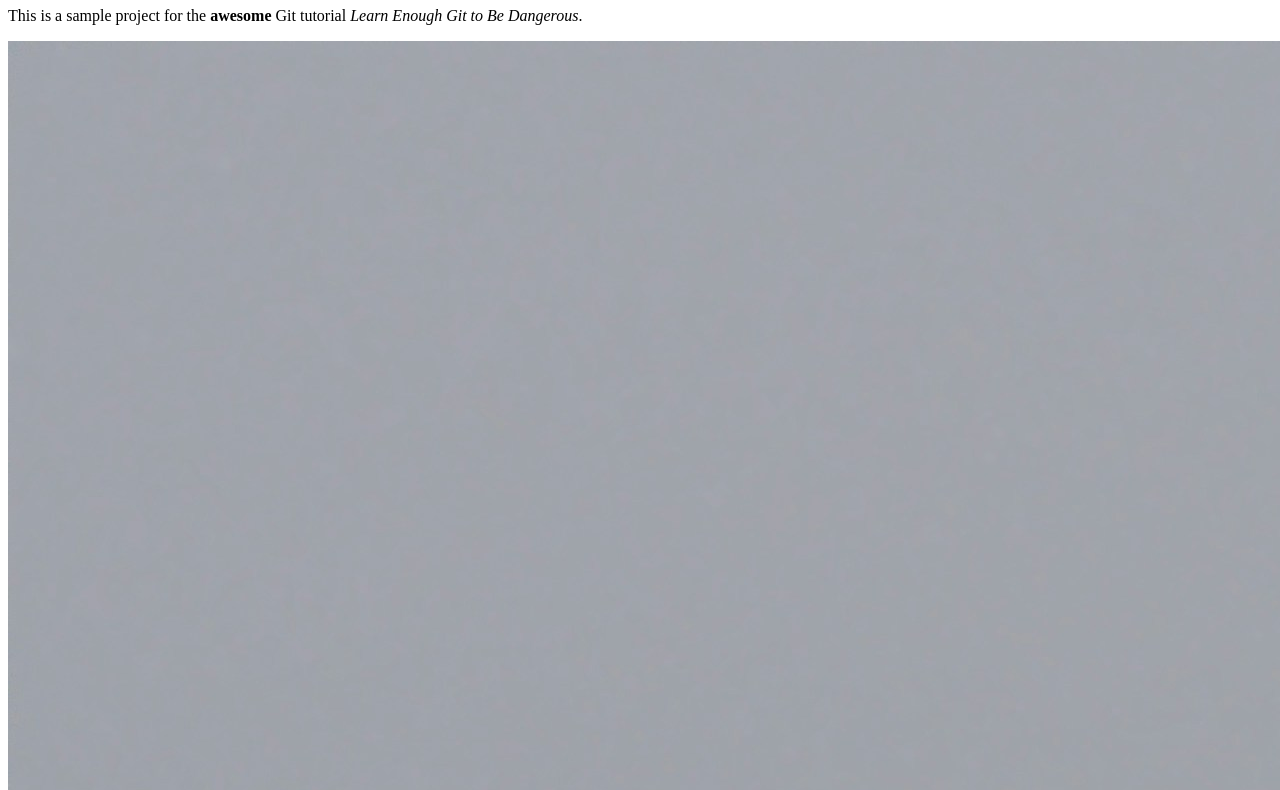
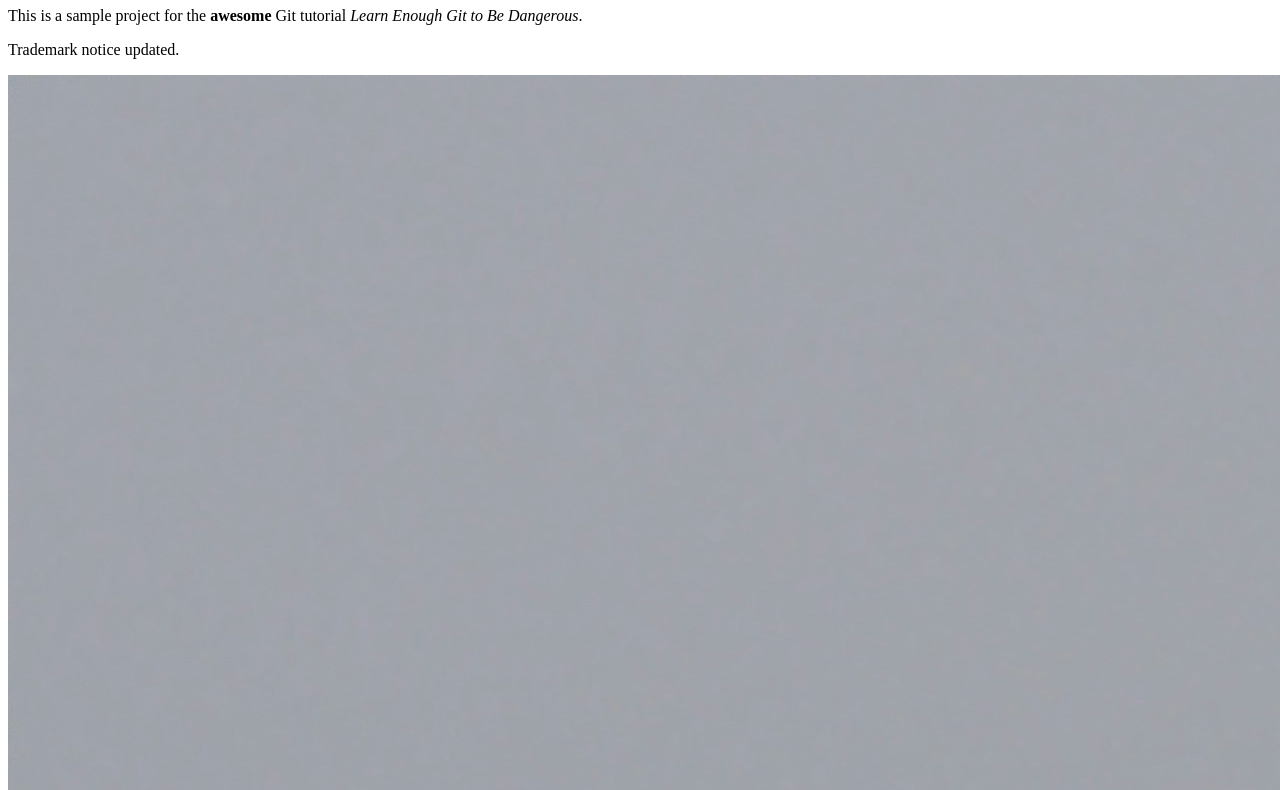
Before and after one commit to janellaweb/Git-Janella, a plain HTML site: page about.html in a window 1280 px wide. Shown: the part 73-863 px from the top of the page. Drawn offline with Linux system fonts and the light colour scheme; files whose address does not match are found by name.

Commit message:
Modified About page

```diff
--- a/about.html
+++ b/about.html
@@ -12,6 +12,8 @@ This is a sample project for the <strong>awesome</strong> Git tutorial
 <em>Learn Enough Git to Be Dangerous</em>.
 </p>
 
+<p>Trademark notice updated.</p>
+
 <img src="images/bear.jpg" alt="Polar bear">
 
 </body>
```
